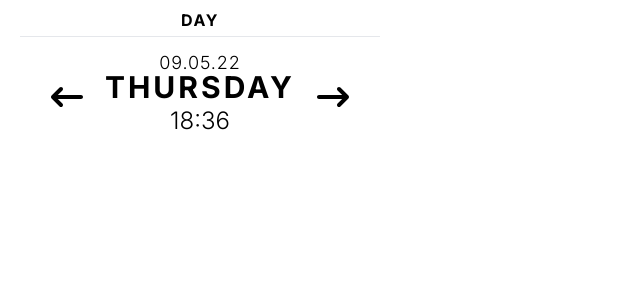
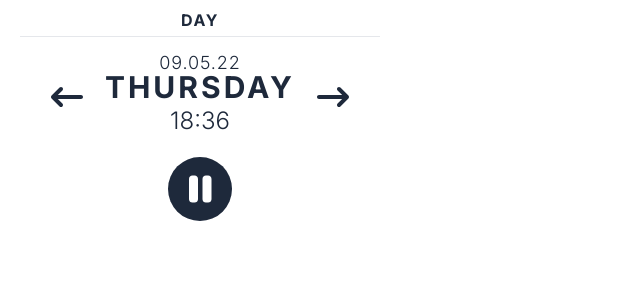
Before and after one commit to lorenzgruber/Time-Tracker-Chrome-Extension, a React (Create React App) app: page / in a window 1280 px wide. Shown: the top 300 px of the page, without its empty margins (0-640 px from the left). Built offline with nearby package versions, Linux system fonts and the light colour scheme.

Commit message:
Add tracking button and time indicator

```diff
--- a/src/App.tsx
+++ b/src/App.tsx
@@ -2,11 +2,13 @@ import { useEffect, useState } from "react";
 import Header from "./components/Header";
 import { Day, IDay } from "./models/Day";
 import DayPage from "./pages/DayPage";
+import WeekPage from "./pages/WeekPage";
 
 export default function App() {
   const [days, setDays] = useState<IDay[]>([]);
   const [currentDay, setCurrentDay] = useState<IDay>();
   const [displayDay, setDisplayDay] = useState<boolean>(true);
+  const [tracking, setTracking] = useState<boolean>(false);
 
   useEffect(() => {
     getCurrentDay();
@@ -18,7 +20,7 @@ export default function App() {
     setCurrentDay(day);
   }
 
-  function toggleDisplay() {
+  function toggleDisplayName() {
     setDisplayDay((prevDisplayDay) => !prevDisplayDay);
   }
 
@@ -26,11 +28,25 @@ export default function App() {
     console.log("flip day " + direction);
   }
 
+  function toggleTracking() {
+    setTracking((prevTracking) => !prevTracking);
+    console.log(tracking);
+  }
+
   return (
     <>
-      <Header displayDay={displayDay} handleClick={toggleDisplay} />
+      <Header displayDay={displayDay} handleClick={toggleDisplayName} />
       <main className="mt-5">
-        {displayDay && <DayPage day={currentDay} flipDay={flipDay} />}
+        {displayDay ? (
+          <DayPage
+            day={currentDay}
+            flipDay={flipDay}
+            tracking={tracking}
+            toggleTracking={toggleTracking}
+          />
+        ) : (
+          <WeekPage />
+        )}
       </main>
     </>
   );
--- a/src/components/Clock.tsx
+++ b/src/components/Clock.tsx
@@ -8,13 +8,8 @@ export default function Clock({ className }: IProps) {
   const [time, setTime] = useState<string>(getCurrentTimeString());
 
   useEffect(() => {
-    const interval = setInterval(() => {
-      setTime(getCurrentTimeString());
-    }, 1000);
-
-    return () => {
-      clearInterval(interval);
-    };
+    const interval = setInterval(() => setTime(getCurrentTimeString()), 1000);
+    return () => clearInterval(interval);
   }, []);
 
   function getCurrentTimeString() {
--- a/src/components/Header.tsx
+++ b/src/components/Header.tsx
@@ -7,7 +7,7 @@ export default function Header({ displayDay, handleClick }: IProps) {
   return (
     <header className="px-5">
       <h3
-        className="text-center uppercase mb-1 mt-2 tracking-widest font-bold cursor-pointer"
+        className="text-center uppercase mb-1 mt-2 tracking-widest font-bold clickable"
         onClick={() => handleClick()}
       >
         {displayDay ? "Day" : "Week"}
--- a/src/components/TimeIndicator.tsx
+++ b/src/components/TimeIndicator.tsx
@@ -1,3 +1,46 @@
-interface IProps {}
+import { useEffect, useState } from "react";
+import { map } from "../util/math-utils";
 
-export default function TimeIndicator({}: IProps) {}
+interface IProps {
+  rangeStart: number;
+  rangeEnd: number;
+}
+
+export default function TimeIndicator({ rangeStart, rangeEnd }: IProps) {
+  const [progress, setProgress] = useState<number>(getProgress());
+
+  useEffect(() => {
+    const interval = setInterval(
+      () => setProgress(getProgress()),
+      15 * 60 * 1000
+    );
+    return () => clearInterval(interval);
+  }, []);
+
+  function getProgress(): number {
+    const now = new Date();
+    return (now.getHours() * 60 + now.getMinutes()) / 60;
+  }
+
+  function calculatePosition(): number {
+    console.log(
+      map(progress, rangeStart, rangeEnd, 0, 1),
+      progress,
+      rangeStart,
+      rangeEnd
+    );
+
+    return map(progress, rangeStart, rangeEnd, 0, 1) * 100;
+  }
+
+  return (
+    <div className="relative w-full h-full z-10">
+      <div
+        className=" absolute bottom-0 outline outline-1 outline-slate-700 w-0 h-full"
+        style={{
+          left: `${calculatePosition()}%`,
+        }}
+      ></div>
+    </div>
+  );
+}
--- /dev/null
+++ b/src/components/TrackingButton.tsx
@@ -0,0 +1,26 @@
+import { faPause, faPlay } from "@fortawesome/free-solid-svg-icons";
+import { FontAwesomeIcon } from "@fortawesome/react-fontawesome";
+
+interface IProps {
+  tracking: boolean;
+  toggleTracking: Function;
+}
+
+export default function TrackingButton({ tracking, toggleTracking }: IProps) {
+  return (
+    <button
+      className="bg-slate-800 text-4xl text-white flex justify-center items-center w-16 h-16 rounded-full clickable"
+      onClick={() => toggleTracking()}
+    >
+      {tracking ? (
+        <FontAwesomeIcon
+          icon={faPlay}
+          className="trans"
+          style={{ transform: "translateX(3px)" }}
+        />
+      ) : (
+        <FontAwesomeIcon icon={faPause} className="" />
+      )}
+    </button>
+  );
+}
--- a/src/index.css
+++ b/src/index.css
@@ -7,4 +7,13 @@ body {
   width: 400px;
   height: 500px;
   font-family: 'Inter', sans-serif;
+  @apply text-slate-800 select-none;
 }
+
+.clickable {
+  @apply cursor-pointer transition-transform;
+}
+
+.clickable:active {
+  @apply scale-90;
+}
--- a/src/pages/DayPage.tsx
+++ b/src/pages/DayPage.tsx
@@ -1,4 +1,3 @@
-import { useState } from "react";
 import Clock from "../components/Clock";
 import { IDay } from "../models/Day";
 import { FontAwesomeIcon } from "@fortawesome/react-fontawesome";
@@ -6,17 +5,27 @@ import {
   faArrowLeftLong,
   faArrowRightLong,
 } from "@fortawesome/free-solid-svg-icons";
+import TrackingButton from "../components/TrackingButton";
+import TimeIndicator from "../components/TimeIndicator";
 
 interface IProps {
   day?: IDay;
   flipDay: Function;
+  tracking: boolean;
+  toggleTracking: Function;
 }
 
-export default function DayPage({ day, flipDay }: IProps) {
+export default function DayPage({
+  day,
+  flipDay,
+  tracking,
+  toggleTracking,
+}: IProps) {
   return (
+    <div>
       <div className="flex flex-row items-center justify-around px-10">
         <FontAwesomeIcon
-        className="cursor-pointer"
+          className="clickable"
           onClick={() => flipDay(-1)}
           icon={faArrowLeftLong}
           size={"2x"}
@@ -31,11 +40,18 @@ export default function DayPage({ day, flipDay }: IProps) {
           <Clock className="my-0 font-thin text-2xl" />
         </div>
         <FontAwesomeIcon
-        className="cursor-pointer"
+          className="clickable"
           onClick={() => flipDay(1)}
           icon={faArrowRightLong}
           size={"2x"}
         />
       </div>
+      <div className="flex justify-center items-center mt-5">
+        <TrackingButton tracking={tracking} toggleTracking={toggleTracking} />
+      </div>
+      <div className="absolute w-full h-2/6 bottom-0">
+        <TimeIndicator rangeStart={21} rangeEnd={24} />
+      </div>
+    </div>
   );
 }
--- /dev/null
+++ b/src/pages/WeekPage.tsx
@@ -0,0 +1,5 @@
+interface IProps {}
+
+export default function WeekPage({}: IProps) {
+  return <h1>Week Page</h1>;
+}
--- /dev/null
+++ b/src/util/math-utils.ts
@@ -0,0 +1,12 @@
+export function map(
+  input: number,
+  inputStart: number,
+  inputEnd: number,
+  outputStart: number,
+  outputEnd: number
+): number {
+  return (
+    outputStart +
+    ((outputEnd - outputStart) / (inputEnd - inputStart)) * (input - inputStart)
+  );
+}
```
Lines whose indentation alone changed are shown as unchanged.
